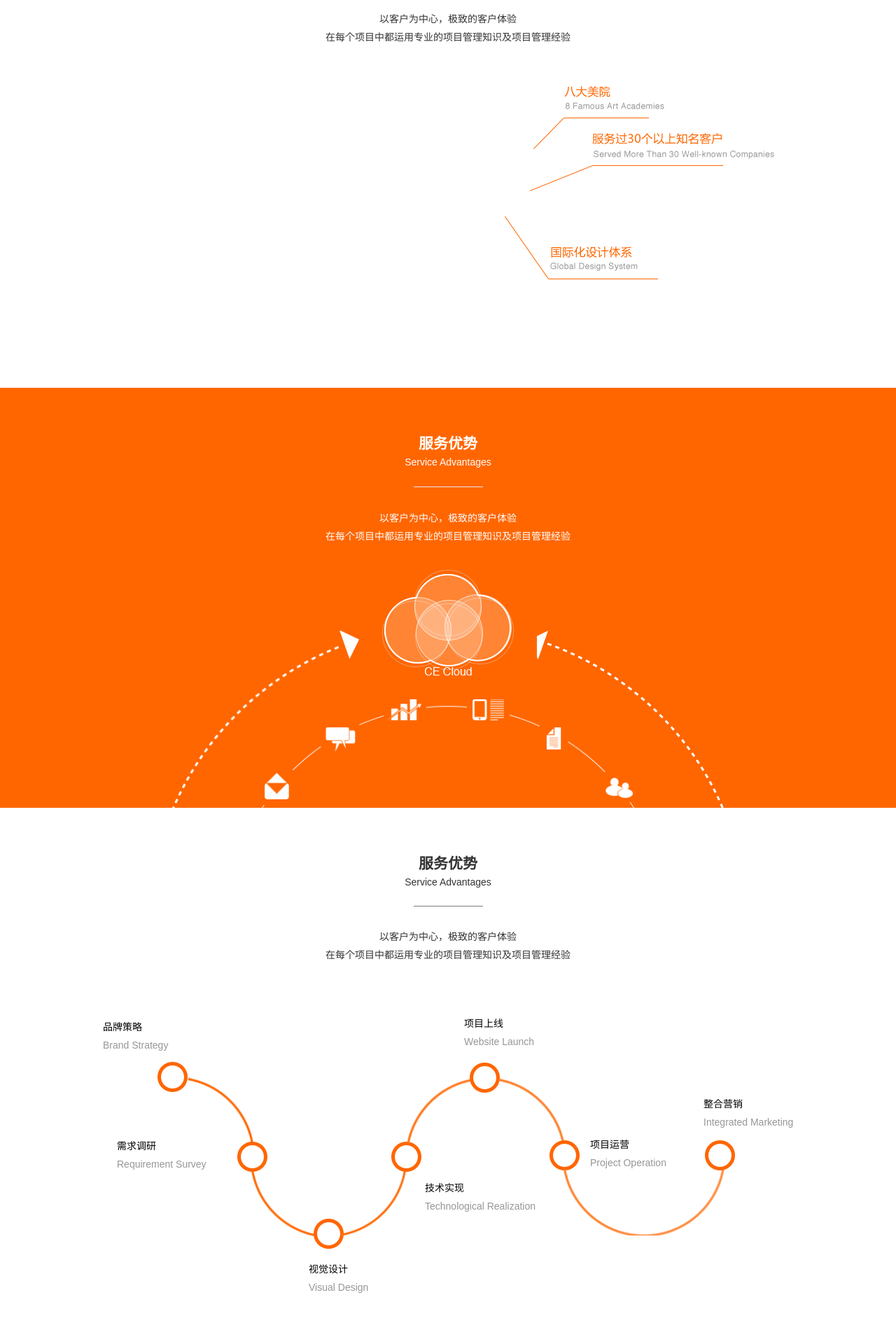
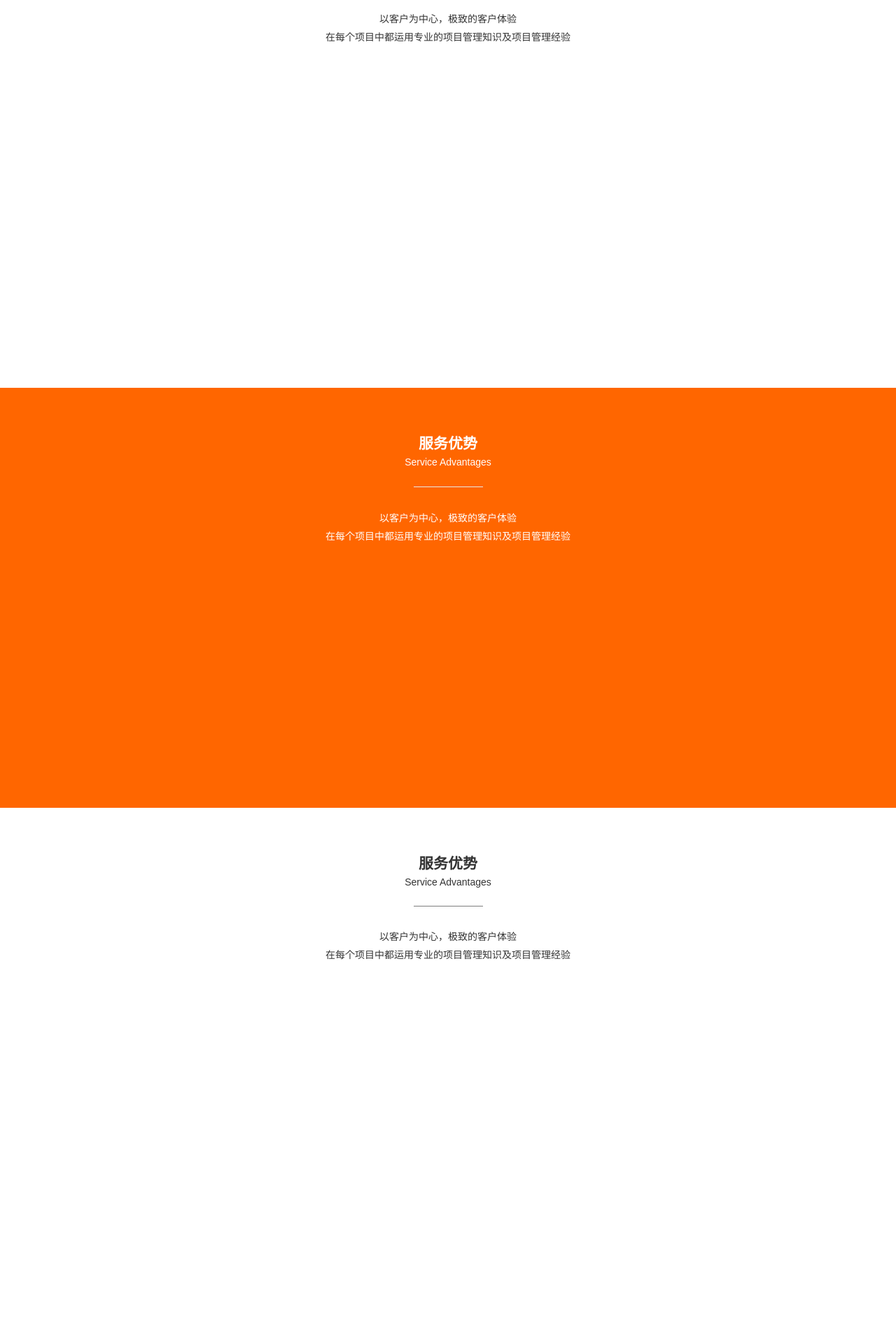
Before and after one commit to xc1124646582/cebest, a React app: page /we in a window 1280 px wide. Shown: the part 2520-4440 px from the top of the page at 70% size. Built offline with nearby package versions, Linux system fonts and the light colour scheme.

Commit message:
7.24 mds

```diff
--- a/src/App.js
+++ b/src/App.js
@@ -77,7 +77,20 @@ class Index extends Component {
 		 	}
 		 	/* we*/
 		 	}else if(window.location.href=="http://localhost:3000/we"){
-		 		if(tops>=1900&&tops<=2800){
+		 		if(tops>=3643&&tops<=3943){
+		 		$(".ser-step").css("opacity","1")
+		 		$(".step-txt").css("opacity","1")
+        $(".sers").css("width","95px")
+        $(".ser-curve6 ").css("width","230px")
+		 		}
+		 		if(tops>=3000&&tops<=3200){
+		 		document.getElementById("wns1").style.opacity="1"
+		 		document.getElementById("wns2").style.width="267px"
+		 		document.getElementById("wns3").style.width="267px"
+		 		document.getElementById("wns4").style.opacity="1"
+		 		document.getElementById("wns5").style.opacity="1"
+		 		}
+		 		if(tops>=2000&&tops<=2800){
 		 		document.getElementById("wn4tou").style.opacity="1"
 		 		document.getElementById("tou1text").style.width="231px"
 		 		document.getElementById("tou1text").style.opacity="1"
@@ -91,6 +104,24 @@ class Index extends Component {
 		 		document.getElementById("tou4text").style.width="161px"
 		 		document.getElementById("tou4text").style.opacity="1"
 		 		document.getElementById("tou4lin").style.width="261px"
+		 		document.getElementById("tou5text").style.width="143px"
+		 		document.getElementById("tou5text").style.opacity="1"
+		 		document.getElementById("tou5lin").style.width="165px"
+		 		document.getElementById("tou6text").style.width="261px"
+		 		document.getElementById("tou6text").style.opacity="1"
+		 		document.getElementById("tou6lin").style.width="276px"
+		 		document.getElementById("tou7text").style.width="125px"
+		 		document.getElementById("tou7text").style.opacity="1"
+		 		document.getElementById("tou7lin").style.width="219px"
+
+		 	var ww=tops-1900
+		 	document.getElementById("tou1text").style.marginLeft=-(ww/8)+20+"px"
+		 	document.getElementById("tou2text").style.marginLeft=-(ww/8)+"px"
+		 	document.getElementById("tou3text").style.marginLeft=-(ww/10)+60+"px"
+		 	document.getElementById("tou4text").style.marginLeft=-(ww/10)+50+"px"
+		 	document.getElementById("tou5text").style.marginLeft=(ww/10)-50+"px"
+		 	document.getElementById("tou6text").style.marginLeft=(ww/10)-50+"px"
+		 	document.getElementById("tou7text").style.marginLeft=(ww/10)-50+"px"
 		 	}
 		 	if(tops>=800&&tops<=1200){
 		 		var ww=tops-800
@@ -104,6 +135,25 @@ class Index extends Component {
 		 		document.getElementById("wn2li2").style.opacity="1"
 		 		document.getElementById("wn2li3").style.top="0"
 		 		document.getElementById("wn2li3").style.opacity="1"
+		 	}
+		 	}else if(window.location.href=="http://localhost:3000/cases"){
+		 	if(tops>=151&&tops<=1364){
+		 		$($(".casescon1-n").get(8)).css("opacity","1")
+		 		$($(".casescon1-n").get(9)).css("opacity","1")
+		 		$($(".casescon1-n").get(10)).css("opacity","1")
+		 		$($(".casescon1-n").get(11)).css("opacity","1")
+		 	}
+		 	if(tops>=500&&tops<=1349){
+		 		$($(".casescon1-n").get(12)).css("opacity","1")
+		 		$($(".casescon1-n").get(13)).css("opacity","1")
+		 		$($(".casescon1-n").get(14)).css("opacity","1")
+		 		$($(".casescon1-n").get(15)).css("opacity","1")
+		 	}
+		 	if(tops>=812&&tops<=1667){
+		 		$($(".casescon1-n").get(16)).css("opacity","1")
+		 		$($(".casescon1-n").get(17)).css("opacity","1")
+		 		$($(".casescon1-n").get(18)).css("opacity","1")
+		 		$($(".casescon1-n").get(19)).css("opacity","1")
 		 	}
 		 	}
 		 }
--- a/src/component/We.js
+++ b/src/component/We.js
@@ -146,12 +146,12 @@ class We extends Component {
                         <span className="pra char-txt" id="tou5text" data-center-center="transform:translateX(0px);" data-top="transform:translateX(60px);"></span>
                     </div>
                     <div className="us-charGr6 us-charBox">
-                        <span className="pra char-line"></span>
-                        <span className="pra char-txt" data-center-center="transform:translateX(0px);" data-top="transform:translateX(60px);"></span>
+                        <span className="pra char-line" id="tou6lin"></span>
+                        <span className="pra char-txt" id="tou6text" data-center-center="transform:translateX(0px);" data-top="transform:translateX(60px);"></span>
                     </div>
                     <div className="us-charGr7 us-charBox">
-                        <span className="pra char-line"></span>
-                        <span className="pra char-txt" data-center-center="transform:translateX(0px);" data-top="transform:translateX(60px);"></span>
+                        <span className="pra char-line" id="tou7lin"></span>
+                        <span className="pra char-txt" id="tou7text" data-center-center="transform:translateX(0px);" data-top="transform:translateX(60px);"></span>
                     </div>
                 </div>
             </div>
@@ -170,11 +170,11 @@ class We extends Component {
                 <p>以客户为中心，极致的客户体验<br/>在每个项目中都运用专业的项目管理知识及项目管理经验</p>
                 </div>
                     <div className="tech-imgGr pra">
-                    <div className="tech-img1 pra tech-img"></div>
-                    <div className="tech-img2 pra tech-img"></div>
-                    <div className="tech-img3 pra tech-img"></div>
-                    <div className="tech-img4 pra tech-img"></div>
-                    <div className="tech-img5 pra tech-img"></div>
+                    <div className="tech-img1 pra tech-img" id="wns1"></div>
+                    <div className="tech-img2 pra tech-img" id="wns2"></div>
+                    <div className="tech-img3 pra tech-img" id="wns3"></div>
+                    <div className="tech-img4 pra tech-img" id="wns4"></div>
+                    <div className="tech-img5 pra tech-img" id="wns5"></div>
                 </div>
                 </div>
                 </div>
@@ -199,7 +199,7 @@ class We extends Component {
                             <dt className="cn fnt_16">品牌策略</dt>
                             <dd className="en">Brand  Strategy</dd>
                         </dl>
-                        <div className="ser-curve1 pra ser-curve"></div>
+                        <div className="ser-curve1 pra ser-curve sers"></div>
                     </div>
                     <div className="ser-moveBox">
                         <div className="ser-step2 pra ser-step"></div>
@@ -207,7 +207,7 @@ class We extends Component {
                             <dt className="cn fnt_16">需求调研</dt>
                             <dd className="en">Requirement Survey</dd>
                         </dl>
-                        <div className="ser-curve2 pra ser-curve"></div>
+                        <div className="ser-curve2 pra ser-curve sers"></div>
                     </div>
                     <div className="ser-moveBox">
                         <div className="ser-step3 pra ser-step"></div>
@@ -215,7 +215,7 @@ class We extends Component {
                             <dt className="cn fnt_16">视觉设计</dt>
                             <dd className="en">Visual Design</dd>
                         </dl>
-                        <div className="ser-curve3 pra ser-curve"></div>
+                        <div className="ser-curve3 pra ser-curve sers"></div>
                     </div>
                     <div className="ser-moveBox">
                         <div className="ser-step4 pra ser-step"></div>
@@ -223,7 +223,7 @@ class We extends Component {
                             <dt className="cn fnt_16">技术实现</dt>
                             <dd className="en">Technological Realization</dd>
                         </dl>
-                        <div className="ser-curve4 pra ser-curve"></div>
+                        <div className="ser-curve4 pra ser-curve sers"></div>
                     </div>
                     <div className="ser-moveBox">
                         <div className="ser-step5 pra ser-step"></div>
@@ -231,7 +231,7 @@ class We extends Component {
                             <dt className="cn fnt_16">项目上线</dt>
                             <dd className="en">Website Launch</dd>
                         </dl>
-                        <div className="ser-curve5 pra ser-curve"></div>
+                        <div className="ser-curve5 pra ser-curve sers"></div>
                     </div>
                     <div className="ser-moveBox">
                         <div className="ser-step6 pra ser-step"></div>
--- a/src/style/cases.css
+++ b/src/style/cases.css
@@ -2,9 +2,19 @@
 .casescon1{
     width: 100%;
 }
+.casescon1>div{opacity: 0;}
+.casescon1>div:nth-child(1){opacity: 1;}
+.casescon1>div:nth-child(2){opacity: 1;}
+.casescon1>div:nth-child(3){opacity: 1;}
+.casescon1>div:nth-child(4){opacity: 1;}
+.casescon1>div:nth-child(5){opacity: 1;}
+.casescon1>div:nth-child(6){opacity: 1;}
+.casescon1>div:nth-child(7){opacity: 1;}
+.casescon1>div:nth-child(8){opacity: 1;}
 .casescon1-n{
     width: 25%;
     float: left;
+    transition: 1s;
     overflow: hidden;
     position: relative;
     cursor: pointer;
@@ -30,6 +40,9 @@
 }
 .casescon1-n:hover p{
     opacity: 1;
+}
+.casescon1-n:hover img{
+    transform: scale(1.2);
 }
 .casescon2{
     width: 100%;
--- a/src/style/we.css
+++ b/src/style/we.css
@@ -159,11 +159,11 @@ background: #FF6600;}
     bottom: 0;
     left: 50%;
     margin-left: -266px;
-    opacity: 1;
+    opacity: 0;
     transition: opacity 0.8s 0.5s;
 }
 .us-tech .tech-img2 {
-    width: 267px;
+    width: 0;
     height: 253px;
     background: url(../images/ly_img20.png) no-repeat left bottom;
     background-size: cover;
@@ -175,7 +175,7 @@ background: #FF6600;}
     width: 279px;
 }
 .us-tech .tech-img3 {
-    width: 267px;
+    width: 0;
     height: 253px;
     background: url(../images/ly_img21.png) no-repeat right bottom;
     background-size: cover;
@@ -191,7 +191,8 @@ background: #FF6600;}
     top: 0;
     left: 50%;
     margin-left: -94px;
-    opacity: 1;
+    opacity: 0;
+    transition: opacity 0.8s 1.5s;
 }
 .us-tech .tech-img5 {
     width: 67px;
@@ -201,7 +202,7 @@ background: #FF6600;}
     top: 139px;
     left: 50%;
     margin-left: -33px;
-    opacity: 1;
+    opacity: 0;
     transition: opacity 0.8s 1.5s;
 }
 
@@ -233,13 +234,13 @@ body.w1200{overflow: visible;height: auto;}
     background: url(../images/ly_serPoint.png);
     background-position: center;
     background-size: cover;
-    opacity: 1;
+    opacity: 0;
 }
 .pra {
     position: absolute;
 }
-.step-txt.move {
-    opacity: 1;
+.step-txt {
+    opacity: 0;
 }
 .step-txt1 {
     left: -78px;
@@ -250,7 +251,7 @@ body.w1200{overflow: visible;height: auto;}
     width: 94px;
 }
 .us-service .ser-proc .ser-curve1 {
-    width: 95px;
+    width: 0;
     height: 94px;
     background: url(../images/ly_ser01.png) no-repeat ;
         background-repeat: no-repeat;
@@ -277,6 +278,7 @@ body.w1200{overflow: visible;height: auto;}
     top: 114px;
     transition: all 0.5s;
 }
+
 .step-txt2 {
     left: -58px;
     top: 110px;
@@ -286,7 +288,7 @@ body.w1200{overflow: visible;height: auto;}
     width: 94px;
 }
 .us-service .ser-proc .ser-curve2 {
-    width: 95px;
+    width: 0;
     height: 94px;
     background: url(../images/ly_ser02.png) no-repeat left top;
     background-size: cover;
@@ -308,7 +310,7 @@ body.w1200{overflow: visible;height: auto;}
     width: 94px;
 }
 .us-service .ser-proc .ser-curve3 {
-   width: 95px;
+   width: 0;
     height: 94px;
     background: url(../images/ly_ser03.png) no-repeat left top;
     background-size: cover;
@@ -330,7 +332,7 @@ body.w1200{overflow: visible;height: auto;}
     width: 94px;
 }
 .us-service .ser-proc .ser-curve4 {
-    width: 95px;
+    width: 0;
     height: 94px;
     background: url(../images/ly_ser04.png) no-repeat left top;
     background-size: cover;
@@ -352,7 +354,7 @@ body.w1200{overflow: visible;height: auto;}
     width: 93px;
 }
 .us-service .ser-proc .ser-curve5 {
-    width: 95px;
+    width: 0;
     height: 93px;
     background: url(../images/ly_ser05.png) no-repeat left top;
     background-size: cover;
@@ -374,7 +376,7 @@ body.w1200{overflow: visible;height: auto;}
     width: 224px;
 }
 .us-service .ser-proc .ser-curve6 {
-    width: 230px;
+    width: 0;
     height: 96px;
     background: url(../images/ly_ser06.png) no-repeat left top;
     background-size: cover;
@@ -392,7 +394,6 @@ body.w1200{overflow: visible;height: auto;}
     top: 50px;
     transition: all 0.5s 2.8s;
 }
-
 
 
 
@@ -467,7 +468,7 @@ body.w1200{overflow: visible;height: auto;}
     height: 35px;
     background: url(../images/ly_de02.png);
     background-size: cover;
-    right: 350px;
+    left: -110px;
     top: 50px;
     opacity: 0;
     transform: translateY(-20px);
@@ -531,7 +532,7 @@ body.w1200{overflow: visible;height: auto;}
     width: 165px;
 }
 .us-charGr5 .char-line {
-    width: 165px;
+    width: 0;
     height: 45px;
     background: url(../images/ly_line05.png) no-repeat left top;
     background-size: cover;
@@ -544,13 +545,13 @@ body.w1200{overflow: visible;height: auto;}
     opacity: 1;
 }
 .us-charGr5 .char-txt {
-    width: 143px;
+    width: 0;
     height: 33px;
     background: url(../images/ly_de05.png);
     background-size: cover;
     left: 298px;
     top: 16px;
-    opacity: 1;
+    opacity: 0;
     transform: translateY(-20px);
     transition: translateY 0.5s 5.5s,opacity 0.5s 5.5s;
 }
@@ -558,7 +559,7 @@ body.w1200{overflow: visible;height: auto;}
     width: 276px;
 }
 .us-charGr6 .char-line {
-    width: 276px;
+    width: 0;
     height: 37px;
     background: url(../images/ly_line06.png) no-repeat left top;
     background-size: cover;
@@ -572,13 +573,13 @@ body.w1200{overflow: visible;height: auto;}
 }
 
 .us-charGr6 .char-txt {
-    width: 261px;
+    width: 0;
     height: 37px;
     background: url(../images/ly_de06.png);
     background-size: cover;
     left: 338px;
     top: 83px;
-    opacity: 1;
+    opacity: 0;
     transform: translateY(-20px);
     transition: translateY 0.5s 6.5s,opacity 0.5s 6.5s;
 }
@@ -586,7 +587,7 @@ body.w1200{overflow: visible;height: auto;}
     width: 219px;
 }
 .us-charGr7 .char-line {
-    width: 219px;
+    width: 0;
     height: 90px;
     background: url(../images/ly_line07.png) no-repeat left top;
     background-size: cover;
@@ -599,13 +600,13 @@ body.w1200{overflow: visible;height: auto;}
     opacity: 1;
 }
 .us-charGr7 .char-txt {
-    width: 125px;
+    width: 0;
     height: 35px;
     background: url(../images/ly_de07.png);
     background-size: cover;
     left: 278px;
     top: 245px;
-    opacity: 1;
+    opacity: 0;
     transform: translateY(-20px);
     transition: translateY 0.5s 7.5s,opacity 0.5s 7.5s;
 }
```
